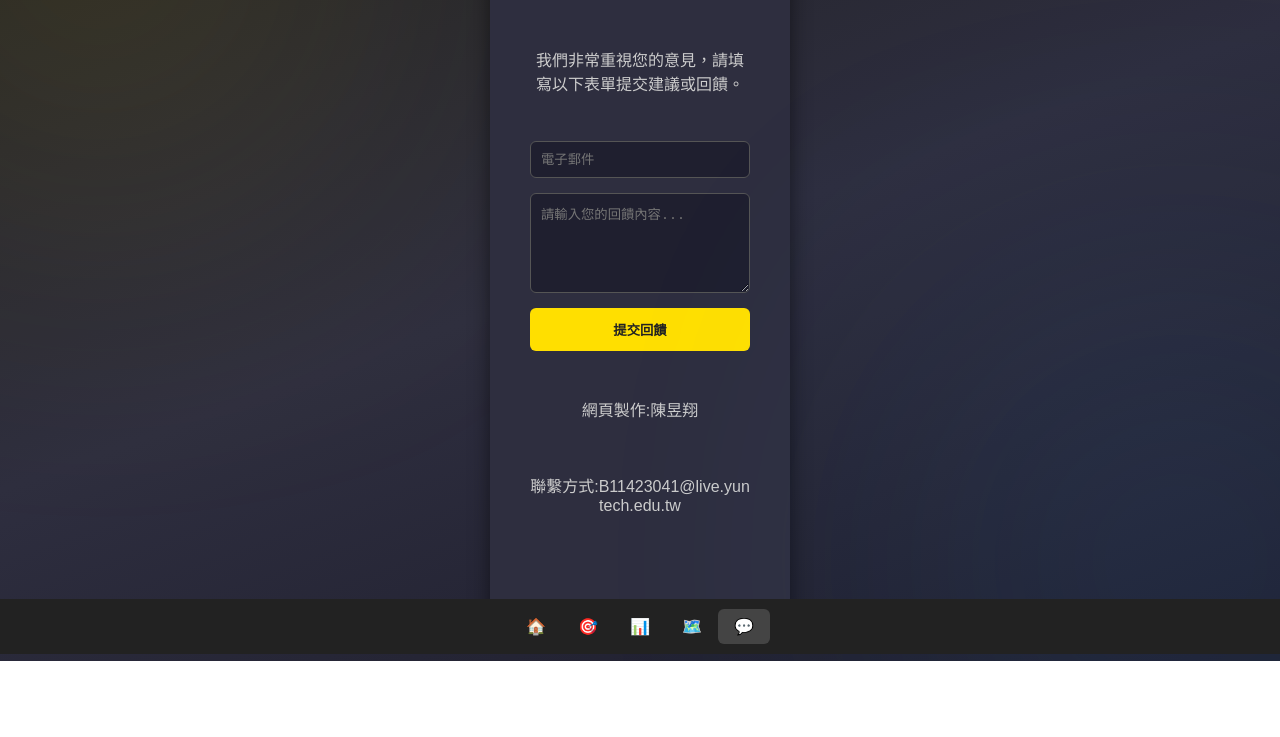
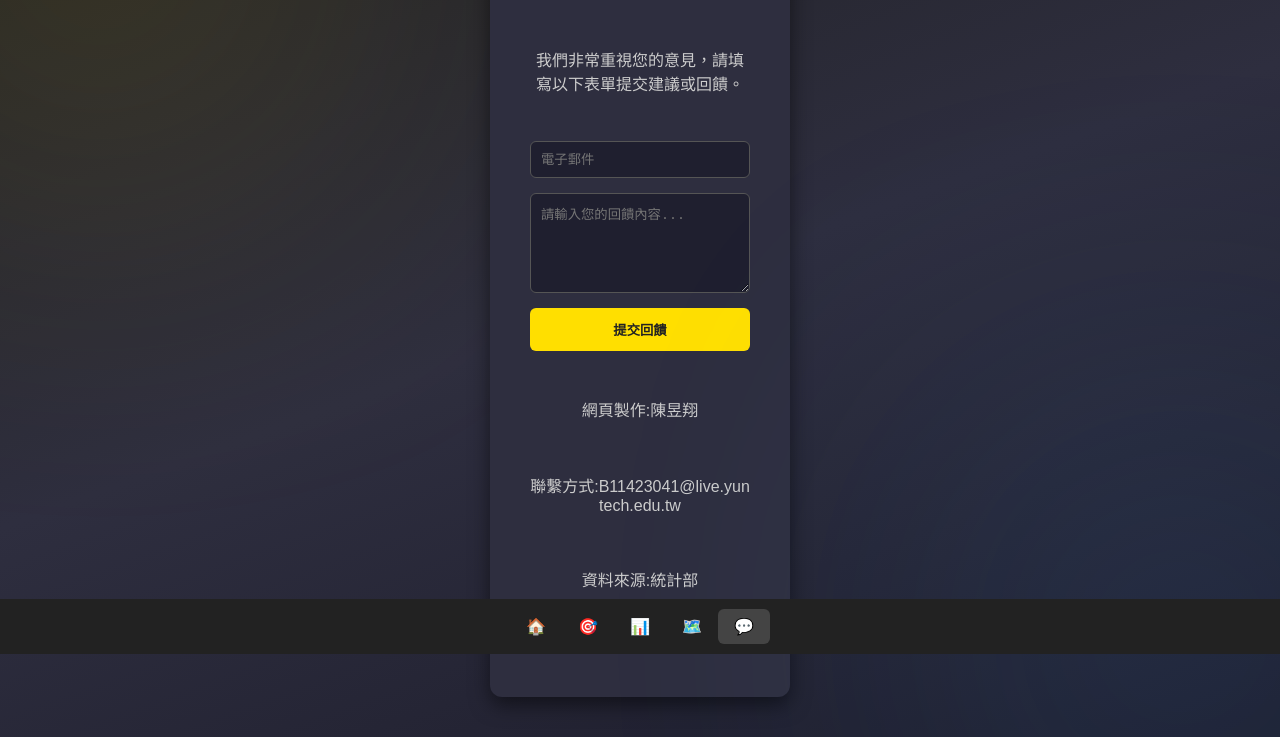
Before and after one commit to littleMtd/littleMtd.github.io, a plain HTML site: page feedback.html in a window 1280 px wide. Shown: the part 146-883 px from the top of the page. Before the commit the page ends 807 px from the top, so only its background shows below. Drawn offline with Linux system fonts and the light colour scheme.

Commit message:
Update feedback.html

```diff
--- a/feedback.html
+++ b/feedback.html
@@ -18,6 +18,7 @@
 </form>
 <p>網頁製作:陳昱翔</p>
 <p class="contact-email">聯繫方式:B11423041@live.yuntech.edu.tw</p>
+<p>資料來源:統計部</p>
 <div id="feedbackResult"></div>
 </main>
 <nav class="navbar">
```
